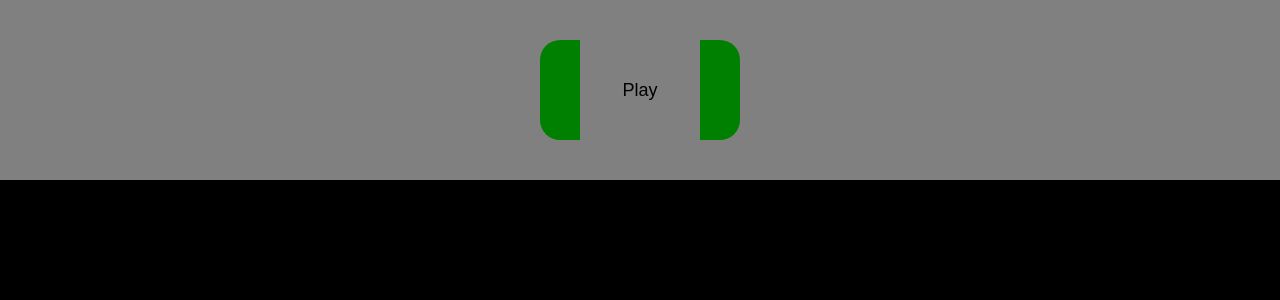
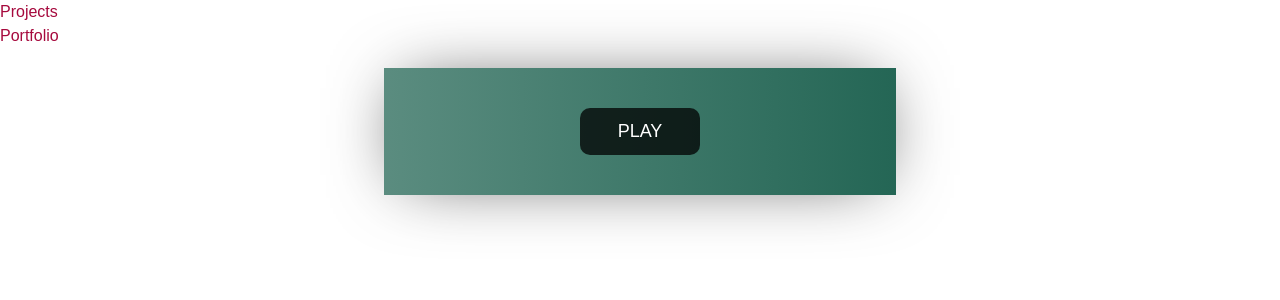
Before and after one commit to BenjaminAHodgson/music-vis, a React (Create React App) app: page / in a window 1280 px wide. Shown: the top 300 px of the page. Built offline with nearby package versions, Linux system fonts and the light colour scheme.

Commit message:
setup more states and loadin functions + header component

```diff
--- a/src/App.js
+++ b/src/App.js
@@ -1,16 +1,22 @@
 import React from 'react';
+import {
+  Header
+} from './components/base.js';
 import './sass/base.scss'
 import * as core from './core/functions.js';
 
 function App()  {
 
+  core.LoadIn();
+
   return (
     <div className="App">
-      <header className="App-header">
+      <Header className="App-header" />
+      <div className="component component--lengthwise hover--boxshadow__reverse list">
         <div className="Current-Song blob hover--sizeup focus--boxshadow transition">
           <button onClick={core.BtnPlay}>Play</button>
         </div>
-      </header>
+      </div>
     </div>
   );
 }
--- /dev/null
+++ b/src/components/base.js
@@ -0,0 +1,5 @@
+import Header from './header.js';
+
+export{
+    Header
+}
--- /dev/null
+++ b/src/components/header.js
@@ -0,0 +1,30 @@
+import React, {Component} from 'react';
+import HeaderItem from './headerItem';
+
+
+
+
+class Header extends Component{
+
+    render() {
+        let items = [
+            {
+                href: '/projects',
+                target: '_blank',
+                text: 'Projects'
+            },
+            {
+                href: '/portfolio',
+                target: '_blank',
+                text: 'Portfolio'
+            }
+        ]
+
+        return (
+             items.map((item, index)  => (
+                <HeaderItem href={item.href} target={item.target} text={item.text} key={index} />
+            ))
+        )
+    }
+}
+export default Header;
--- /dev/null
+++ b/src/components/headerItem.js
@@ -0,0 +1,15 @@
+import React, {Component} from 'react';
+
+
+
+class HeaderItem extends Component{
+
+    render() {
+        return (
+            <div className="header-item">
+                <a href={this.props.href} target={this.props.target}>{this.props.text}</a>
+            </div>
+        )
+    }
+}
+export default HeaderItem;
--- a/src/core/functions.js
+++ b/src/core/functions.js
@@ -31,6 +31,12 @@ export function BtnPlay(event){
     Active(event);
 }
 
+export function LoadIn(){
+        setTimeout(function(){
+            $("#root").addClass('ready');
+        }, 40);
+}
+
 
 function loading(target){
     $(target).addClass('loading');
--- a/src/sass/_main.scss
+++ b/src/sass/_main.scss
@@ -1,7 +1,7 @@
 .App{
     height: 100vh;
     width: 100vw;
-    background: black;
+    background: white;
     .App-header{
         display: flex;
         justify-content: center;
@@ -10,16 +10,7 @@
         height: auto;
         background: gray;
         .Current-Song{
-            display: flex;
-            width: 200px;
-            height: 100px;
-            margin: 40px;
-            background: green;
-            color: white;
-            border-radius: 20px;
 
-            flex-flow: row wrap;
-            justify-content: center;
 
         }
     }
--- a/src/sass/_states.scss
+++ b/src/sass/_states.scss
@@ -37,6 +37,13 @@
       }
     }
   }
+
+  &--boxshadow__reverse{
+    &:hover{
+      box-shadow: 0px 0px 0px -20px rgba(0,0,0,0.75);
+    }
+  }
+
 }
 
 .focus {
--- a/src/sass/base.scss
+++ b/src/sass/base.scss
@@ -8,8 +8,8 @@
 /**
 ** Components
 **/
-
 @import "components/buttons";
+@import "components/list";
 
 
 /**
@@ -17,3 +17,8 @@
 **/
 @import "main";
 @import "states";
+
+/**
+** Runtime
+**/
+@import "runtime/loadin";
--- a/src/sass/components/_buttons.scss
+++ b/src/sass/components/_buttons.scss
@@ -3,7 +3,15 @@ button{
     min-width: 120px;
     height: auto;
     font-size: fontsize(18);
-    background: gray;
+    background: rgba(black, 0.75);
     border: none;
     appearance: none;
+    border-radius: 10px;
+    color: white;
+    text-transform: uppercase;
+
+    @include media-breakpoint-up(md){
+        padding: 10px 5px;
+    }
+
 }
--- /dev/null
+++ b/src/sass/components/_list.scss
@@ -0,0 +1,15 @@
+.list{
+    display: flex;
+    flex-flow: row wrap;
+    margin: 20px auto;
+    width: 700px;
+    justify-content: space-evenly;
+    background: rgba(green, 0.15);
+    box-shadow: 0px 0px 70px -20px rgba(0,0,0,0.75);
+
+    @include media-breakpoint-up(md){
+        width: 40%;
+        padding: 40px;
+    }
+
+}
--- /dev/null
+++ b/src/sass/runtime/_loadin.scss
@@ -0,0 +1,31 @@
+#root{
+
+    .component{
+        transform: translateY(-40%);
+        opacity: 0;
+        transition: 0.5s ease;
+
+        &--lengthwise{
+            @keyframes lengthwise {
+                0%{background-position:0% 50%}
+                100%{background-position:100% 50%}
+            }
+            background: linear-gradient(270deg, #246655, #ffffff );
+            background-size: 400% 400%;
+
+        }
+    }
+
+    &.ready{
+        .component{
+            transform: translateY(0);
+            opacity: 1;
+            transition: 0.5s ease;
+
+            &--lengthwise{
+                animation: lengthwise 3.25s ease;
+                animation-fill-mode: forwards;
+            }
+        }
+    }
+}
```
